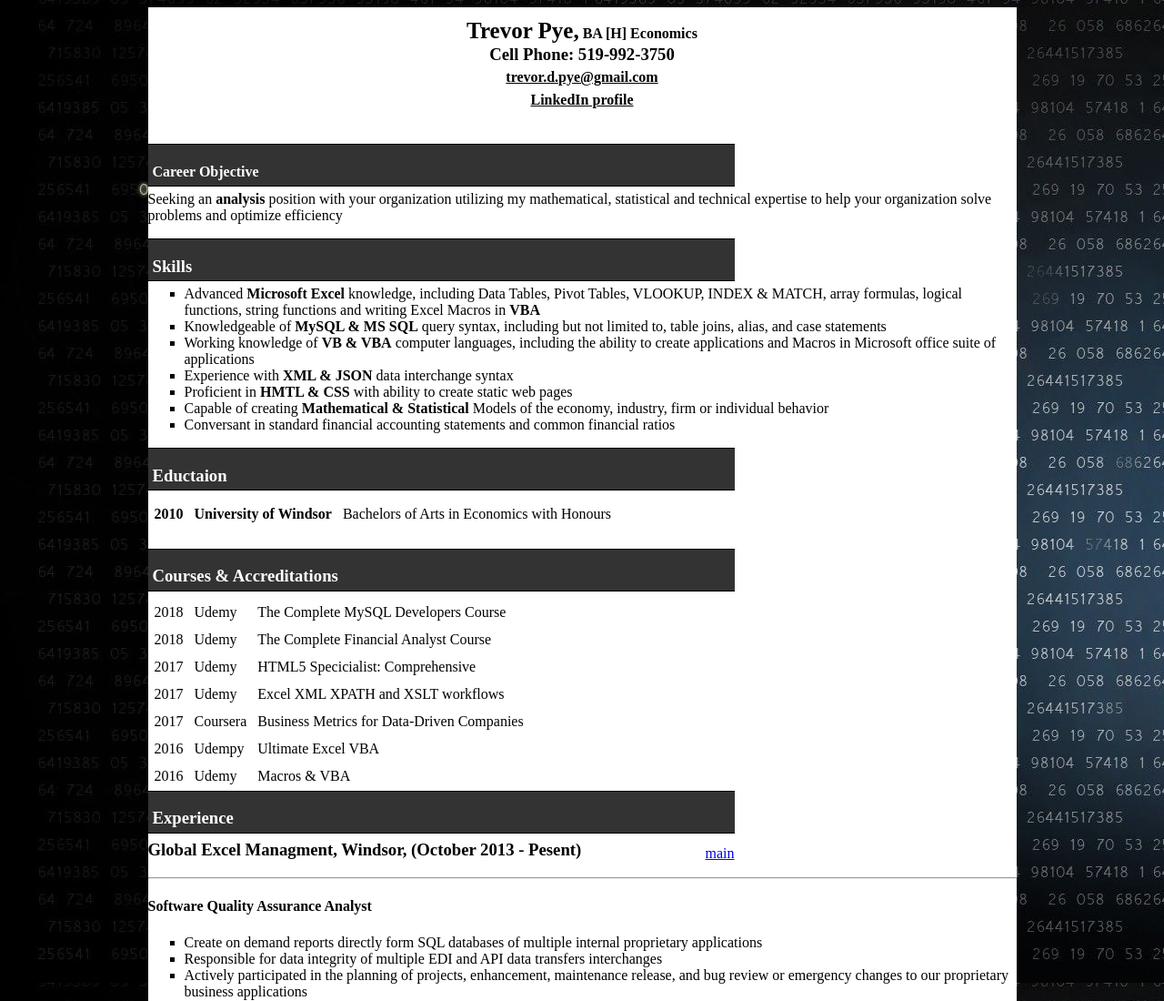
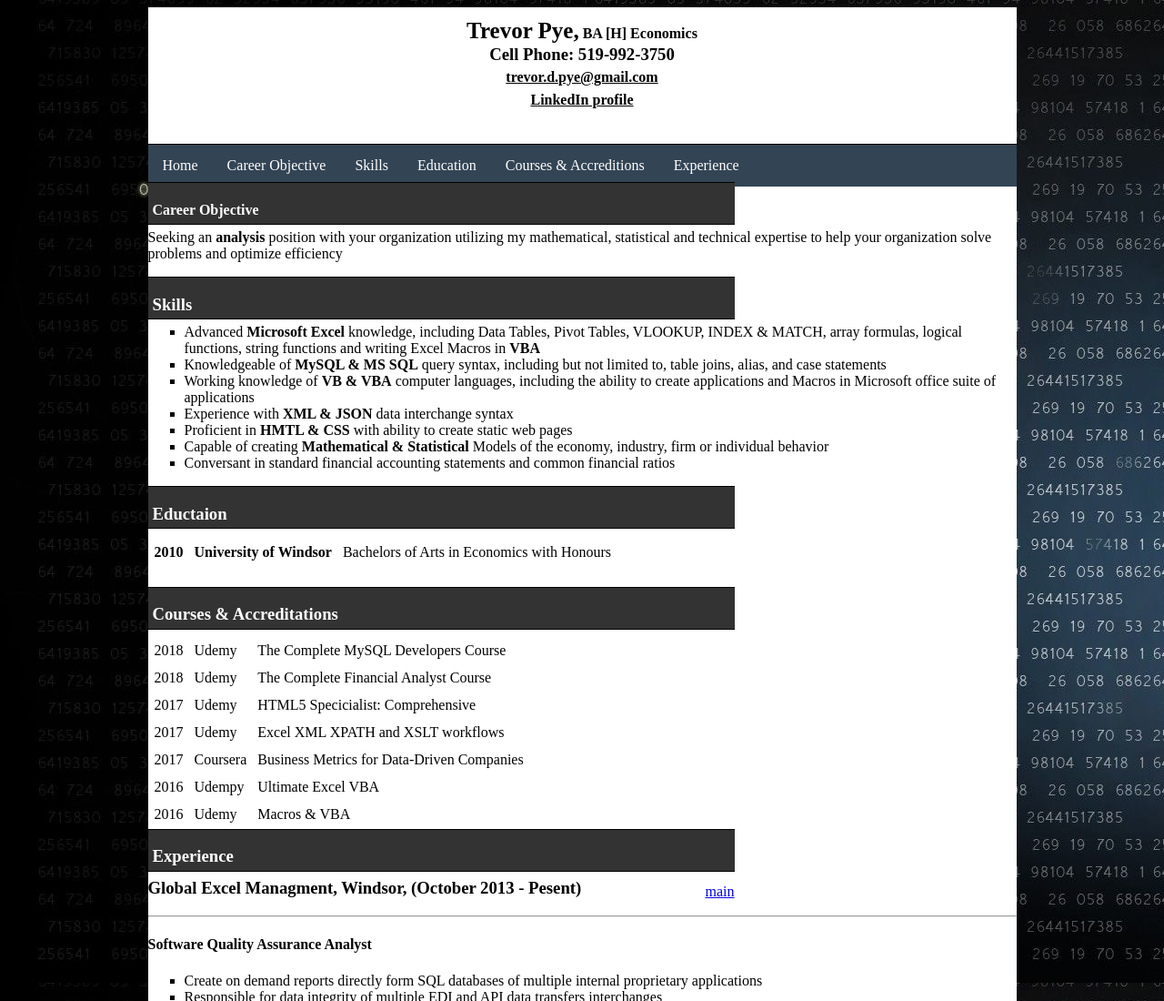
Before and after one commit to tpye/resumeWebPage, a plain HTML site: page Resume/resume.html in a window 1280 px wide. Shown: the top 1100 px of the page at 91% size. Drawn offline with Linux system fonts and the light colour scheme.

Commit message:
started to add menu bar to resume page

```diff
--- a/Resume/resume.html
+++ b/Resume/resume.html
@@ -29,6 +29,16 @@
             <h4><a class=headerlinks href="mailto:trevor.d.pye@gmail.com" style="color: black;">trevor.d.pye@gmail.com</a></h4>
             <h4><a class=headerlinks href="https://www.linkedin.com/in/trevor-d-pye/" style="color: black;">LinkedIn profile</a></h4>
         </Div>
+        <Div id="menu" style="width: 955px; margin: auto; border-color: black;">
+            <ul id="horizontalMenu">
+                <li><a class="headerMenu" href="../Index.html">Home</a></li>
+                <li><a class="headerMenu" href="Resume/resume.html#career">Career Objective</a></li>
+                <li><a class="headerMenu" href="Resume/resume.html#skills">Skills</a></li>
+                <li><a class="headerMenu" href="Resume/resume.html#education">Education</a></li>
+                <li><a class="headerMenu" href="Resume/resume.html#courses">Courses &amp; Accreditions</a></li>
+                <li><a class="headerManu" href="Resume/resume.html#experience">Experience</a></li>
+            </ul>
+            </Div>
         <Div>
             <div id="career" class="section"><h4>Career Objective</h4></div>
             <br/>
```
